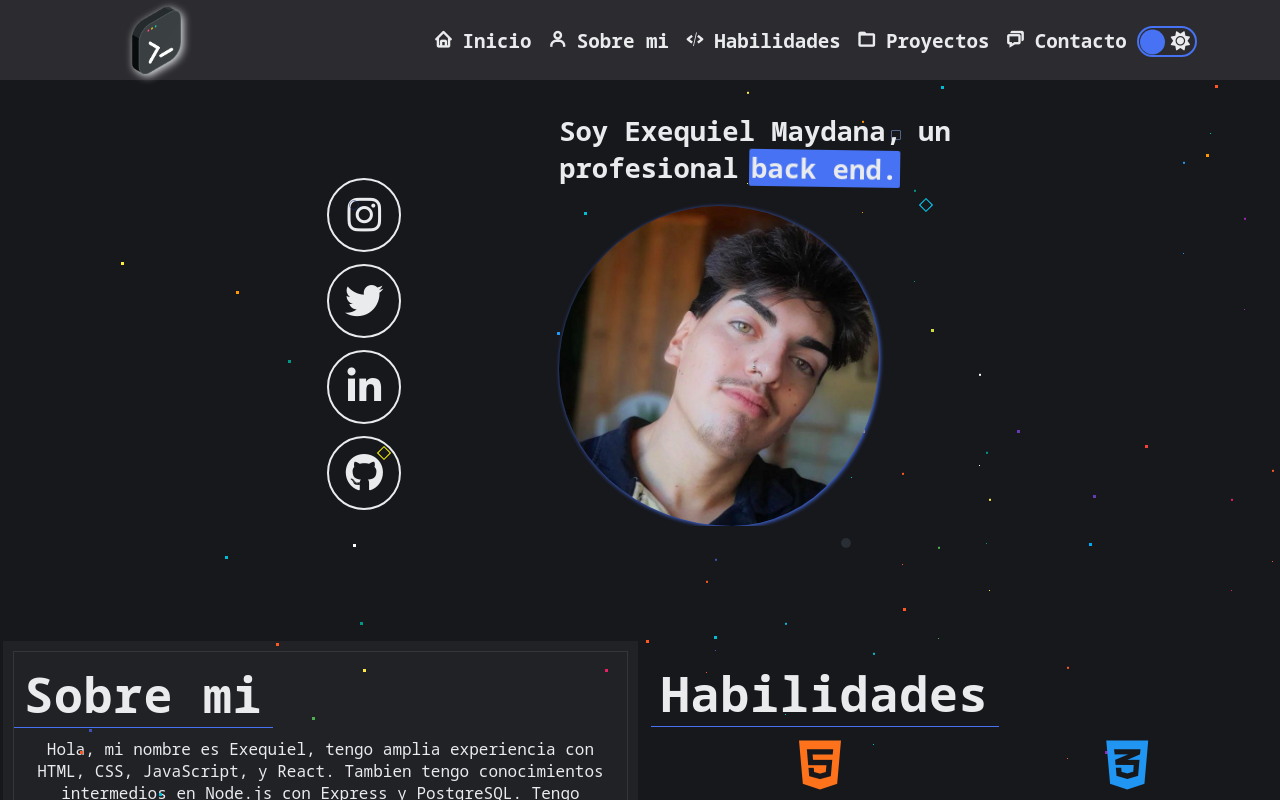
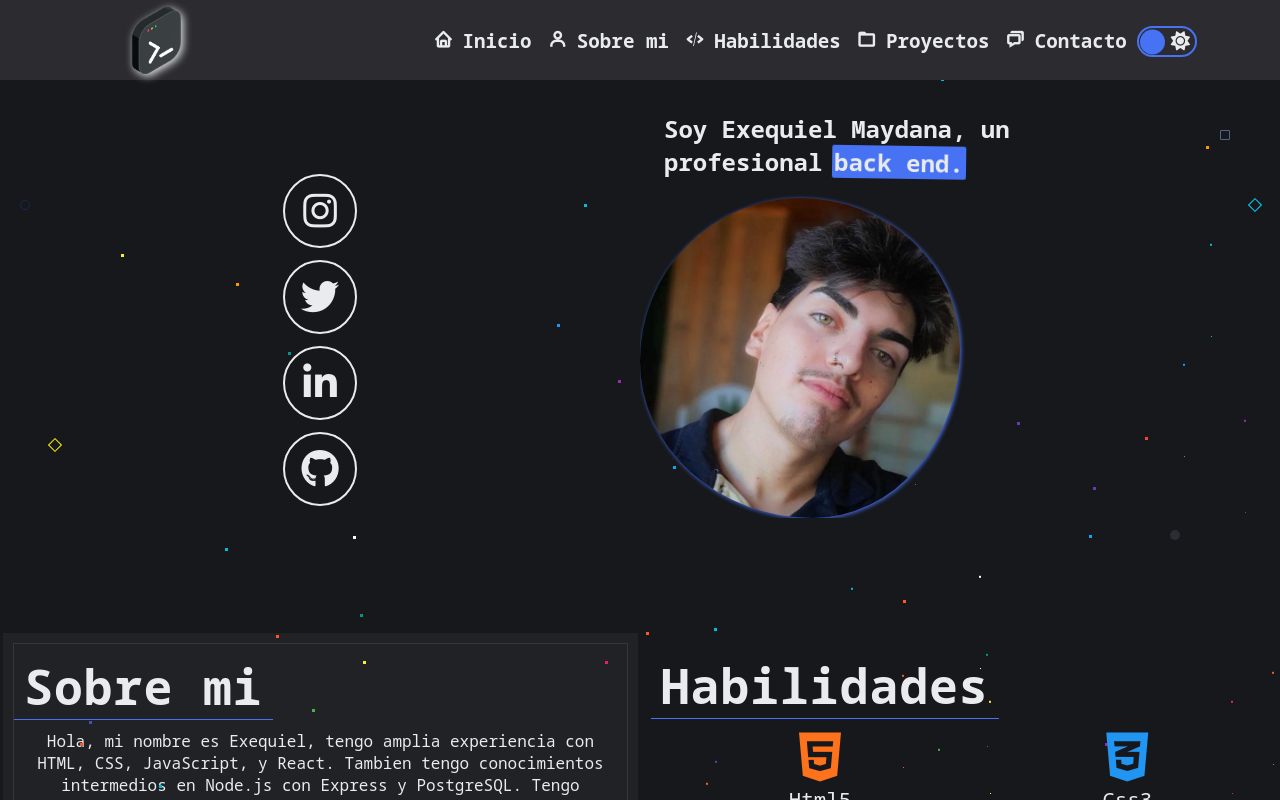
Before and after one commit to ExequielMaydana/portafolio-react, a React (Vite) app: page / in a window 1280 px wide. Shown: the top 800 px of the page. Built offline with nearby package versions, Linux system fonts and the light colour scheme.

Commit message:
arregle el titulo del home

```diff
--- a/src/components/home/styles/styleHome.css
+++ b/src/components/home/styles/styleHome.css
@@ -4,8 +4,12 @@
     --d3: 8s;
 }
 
+#home{
+    width: 100%;
+}
+
 .home {
-    width: 100%;
+    min-width: 100%;
     padding: 7em 0 1em 0;
     position: relative;
 }
@@ -101,6 +105,7 @@
 
 
 .name-profession {
+    width: 100%;
     display: flex;
     flex-direction: column;
     overflow: hidden;
@@ -108,6 +113,7 @@
 
 .name-profession .title{
     text-align: start;
+    padding-left: 0.5em;
 }
 
 .title{
@@ -115,7 +121,6 @@
     color: #EAEBED;
     font-weight: 900;
     font-size: 1em;
-    padding-left: 2px;
 }
 
 .style-light-title{
@@ -328,9 +333,14 @@
 @media screen and (min-width: 420px){
 
     .title{
-        padding-left: 2em;
         font-size: 1.5em;
     }
+
+    .name-profession .title{
+        text-align: start;
+        padding-left: 1em;
+    }
+
 
     .avatar {
         width: 16rem;
@@ -348,19 +358,18 @@
     .home {
         width: 100%;
         padding: 7em 0 2em 0;
-        position: relative;
         display: flex;
         flex-direction: row-reverse;
+        align-items: center;
         justify-content: center;
     }
 
     .title{
-        padding: 0;
         font-size: 1.5em;
     }
 
     .name-profession {
-        padding-left: 4em;
+        width: 80%;
         align-items: center;
     }
 
@@ -369,9 +378,8 @@
         height: 18rem;
     }
 
-
     .redes{
-        width: 10%;
+        width:30%;
     }
 
     .container-icon-redes{
@@ -403,6 +411,22 @@
 
 }
 
+@media screen and (min-width: 830px) {
+    .name-profession {
+        width: 80%;
+        align-items:flex-start;
+    }
+
+    .avatar{
+        width: 18rem;
+        height: 18rem;
+    }
+
+    .redes{
+        width:50%;
+    }
+}
+
 @media screen and (min-width: 992px){
     .home {
         width: 100%;
@@ -411,7 +435,9 @@
         display: flex;
         flex-direction: row-reverse;
         justify-content: center;
+        align-items: center;
     }
+
     .container-icon-redes{
         flex-direction: column;
         gap: 1em;
@@ -420,10 +446,6 @@
     .avatar{
         width: 20rem;
         height: 20rem;
-    }
-
-    .name-profession {
-        align-items: flex-start;
     }
 
     .title{
@@ -456,26 +478,17 @@
 @media screen and (min-width: 1228px){
     .home {
         width: 100%;
-        padding: 7em 0 2em 0 ;
-        position: relative;
-        display: flex;
-        flex-direction: row-reverse;
-        justify-content: center;
-        gap: 5em;
-    }
-
-    .name-profession{
-        width: 100%;
-        padding-left: 5em;
+        padding-top: 7em;
     }
 
     .title{
-        font-size: 1.7em;
+        font-size: 1.5em;
     }
 
     .redes{
-        width: 15%;
+        width: 80%;
     }
+
 
     .list__item{
         width: 70px;
--- a/src/index.css
+++ b/src/index.css
@@ -27,11 +27,13 @@ li {
 }
 
 .App {
+  width: 100%;
   min-height: 100vh;
   display: flex;
   flex-direction: column;
 }
 .main {
+  width: 100%;
   flex: 1;
   padding-bottom: 1em;
   gap: 5em;
```
